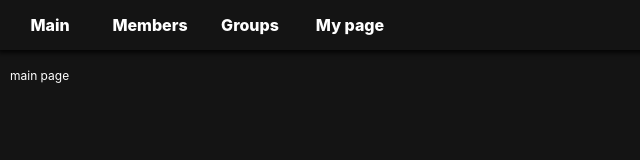
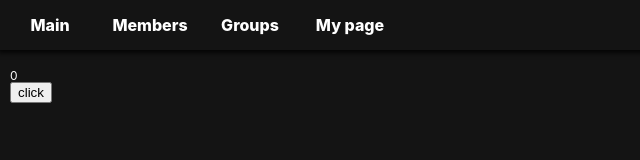
Before and after one commit to aprilsky82/20210226, a React (Create React App) app: page / in a window 1280 px wide. Shown: the top 160 px of the page, without its empty margins (0-640 px from the left). Built offline with nearby package versions, Linux system fonts and the light colour scheme.

Commit message:
add getdata(news)

```diff
--- a/src/screens/Main.js
+++ b/src/screens/Main.js
@@ -1,11 +1,23 @@
-import React from 'react';
+import React , {useState} from 'react';
+import axios from 'axios'
+
 
 const Main = () => {
+
+    const [news, setNews] = useState([])
+    const getdata = async () => {
+       await axios
+            .get("http://www.findyourapi.com/api/posts/")
+            // .then(res => console.log(">>>>>>", res))
+            .then(res => setNews(res.data))
+            .catch(err => console.log(err))
+    }
 
 
     return (
         <div>
-            <h1>main page</h1>
+            <h1>{news.length}</h1>
+            <button type={"button"} onClick={getdata}>click</button>
         </div>
     );
 };
```
